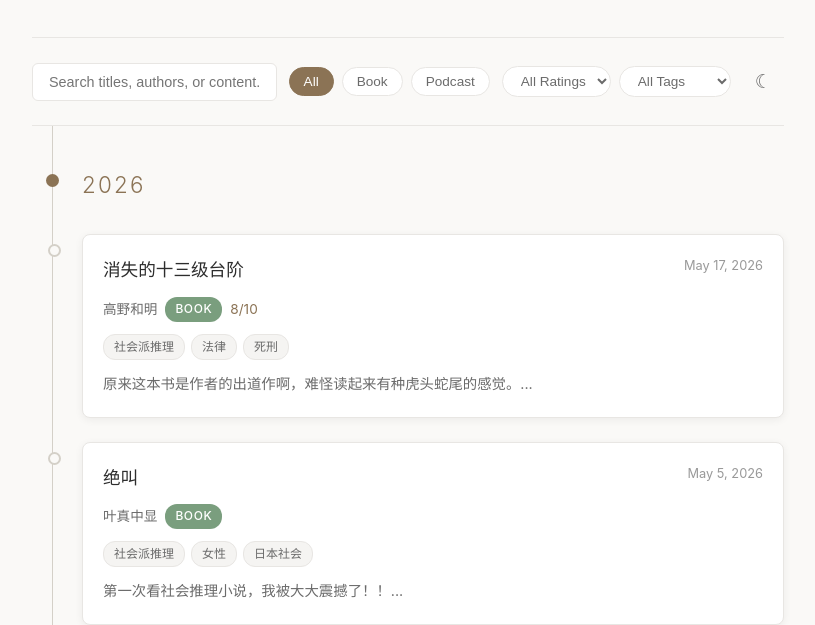
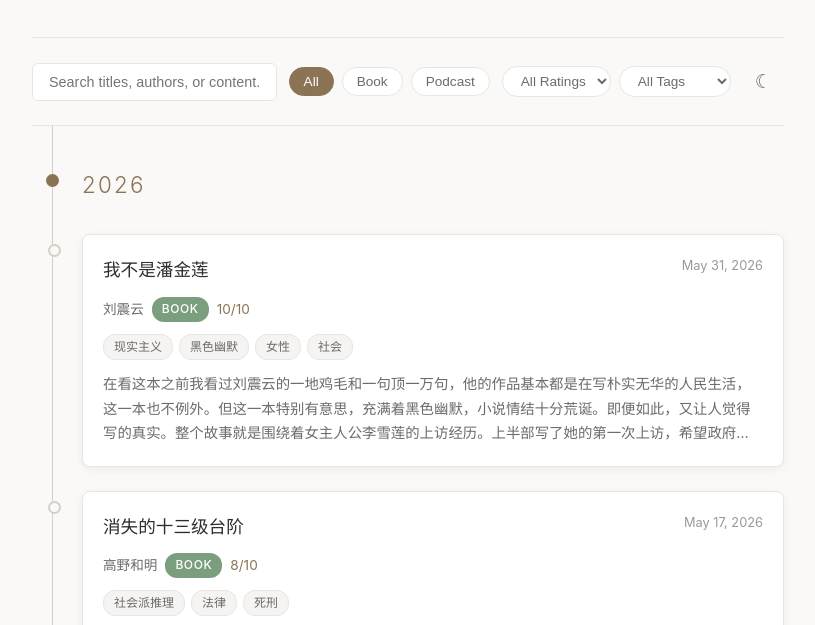
Before and after one commit to kaka-jun/afterthought, a plain HTML site: page index.html in a window 1280 px wide. Shown: the part 155-780 px from the top of the page, without its empty margins (232-1047 px from the left). Drawn offline with Linux system fonts and the light colour scheme.

Commit message:
Add 我不是潘金莲 book review
Co-Authored-By: Claude Opus 4.5 <noreply@anthropic.com>

```diff
--- a/index.html
+++ b/index.html
@@ -478,6 +478,17 @@
 
   <script>
     const contentData = [
+      {
+        title: "我不是潘金莲",
+        author: "刘震云",
+        type: "book",
+        date: "2026-05-31",
+        rating: 10,
+        tags: ["现实主义", "黑色幽默", "女性", "社会"],
+        review: `在看这本之前我看过刘震云的一地鸡毛和一句顶一万句，他的作品基本都是在写朴实无华的人民生活，这一本也不例外。但这一本特别有意思，充满着黑色幽默，小说情结十分荒诞。即便如此，又让人觉得写的真实。整个故事就是围绕着女主人公李雪莲的上访经历。上半部写了她的第一次上访，希望政府能为她在「假离婚」事件（二人意外怀了第二个孩子，为了丈夫不会丢有编制的工作和罚款，二人才假离婚）中受到前夫的无情抛弃而做主（但其实法律上是真离婚），其实真的在外人看来是一件芝麻大点的小事，她却一路网上从法院庭长找到县长，再找到市长，最后在一系列机缘巧合下在人大代表期间闯入了人民大会堂，意外但又成功地吸引了国家领导人的注意，引得中间涉及的各级官员被撤职。从此李雪莲所在省的官员们无不草木皆兵，每年都担心李雪莲再次去北京上访。她在当地的影响力和对官员们的震慑力可以说是比领导们还大。下半部主要写二十年后李雪莲本来都已经决定放弃上访了，但是官员们无人相信，甚至还要让她写保证书，她讲出自己放弃的缘由却又不被人相信，最后因为官员们的不信任她又气得决定再次上访。中间本来差点以为自己要收获人生真爱了，要和以前喜欢她的同学赵大头的结婚，这就使得她的上访更加没意义了，谁承想赵大头也是为了帮自己儿子在政府里转正才下决心「欺骗」李雪莲感情。这是压垮骆驼的最后一根稻草。李雪莲辗转多地拖着病体来到北京，一路省吃俭用，却被众人告知自己的前夫已经因为意外去世了。上访的一切源头已经消失了，那李雪莲上访还有何意义。
+
+整个故事实在是太荒谬和搞笑了。李雪莲本身因为一件事纠缠了几十年，把自己大半辈子都搭进去，就为了给自己的委屈正名，终生也无法和自己和解。官员们没一个人是在真的为人民服务，无不为了自己的利益在谋划，想尽办法组织李雪莲上访。故事也充满了转折。作为读者的我原本以为赵大头真心会帮助李雪莲，谁知道他经历了几十年磨练也从一个老实人的形象变得学会了城府和套路。这个故事充满着社会的局限性，尤其是对女性的偏见和束缚。李雪莲的前夫秦玉河明明自己婚内出轨，却转而指责李雪莲当初结婚时不是处女，而这也会引起李雪莲对自己的深深耻辱，认为这强化了自己潘金莲的形象，社会对男女的期待实在是太不公平了。这我想起脱口秀演员步惊云对女子贞操的调侃，说它就应该像其它杀人工具一样比如刀啊剑啊，被放在历史博物馆里被展示给下一代。还有文中李雪莲被卖肉的老胡调戏的情结，以及即便在一开始被看作老实人的赵大头，高中时给李雪莲一点大白兔奶糖而没有遭到拒绝，就认为李雪莲默认了和自己谈恋爱从而可以对她动手动脚，这无一不是在展示社会上结构性的女性地位的不公。我在想李雪莲的确是被自己的固执束缚住了，但她这样的想法从而何来？她为什么这么担心别人看她是潘金莲，觉得她在破坏其它人的家庭？这难道不是社会旧观念的裹挟和前夫人品败坏的结果？在这个故事中，我也看到了法律的不完善，不懂法的人的确容易被人钻空子，虽然制度是冷漠的，无法保护人方方面面的利益，但在这个故事中，本应该给人民带来温情的各级官员们也是冷漠的。这样来看，虽然李雪莲连续二十年上访的行为让人觉得荒诞可笑，但我觉得她一直在寻求的只是一个外人承认的理解罢了，一个能和自己真正和解的机会。同时我觉得她其实也很可怜，就这样因为思维的局限和社会风俗的落后而把自己彻底束缚住了。新时代的女性受到的教育越来越多了，她们很难再会被类似的想法PUA和约束。`
+      },
       {
         title: "消失的十三级台阶",
         author: "高野和明",
```
